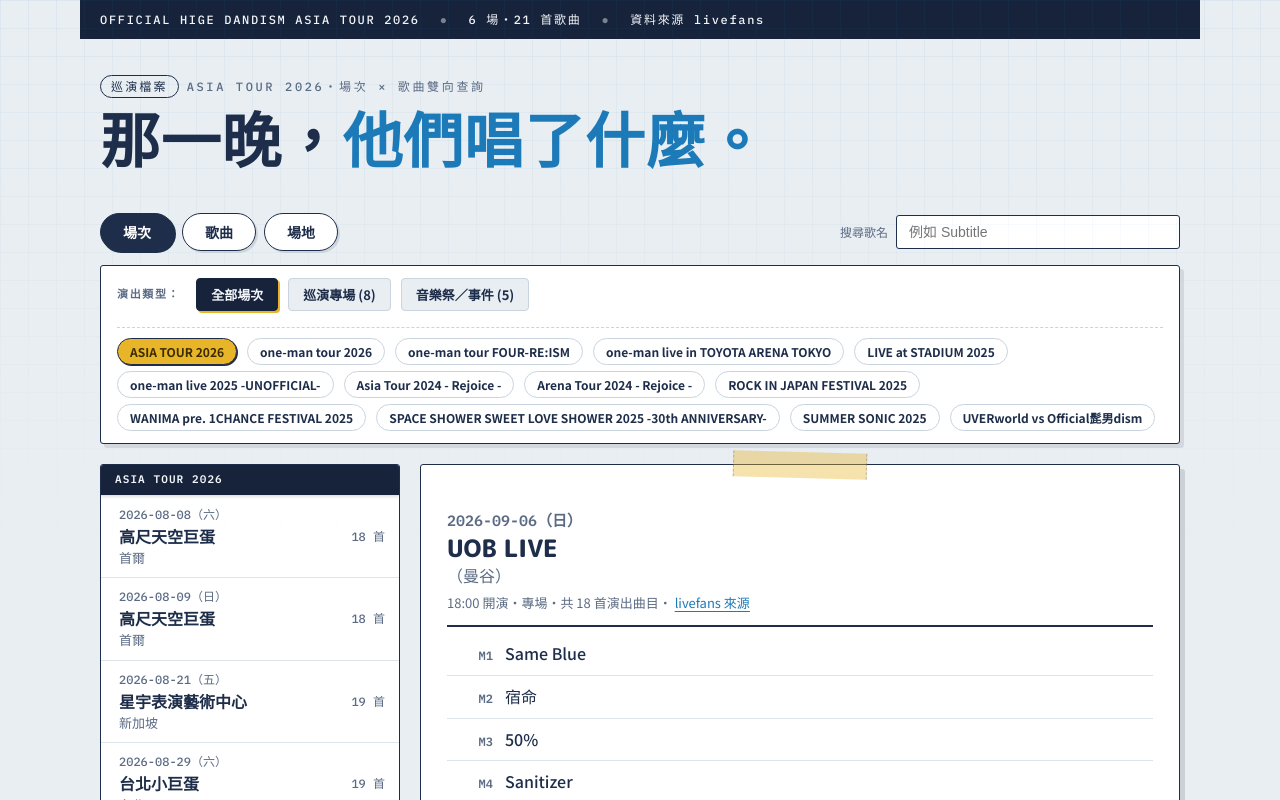
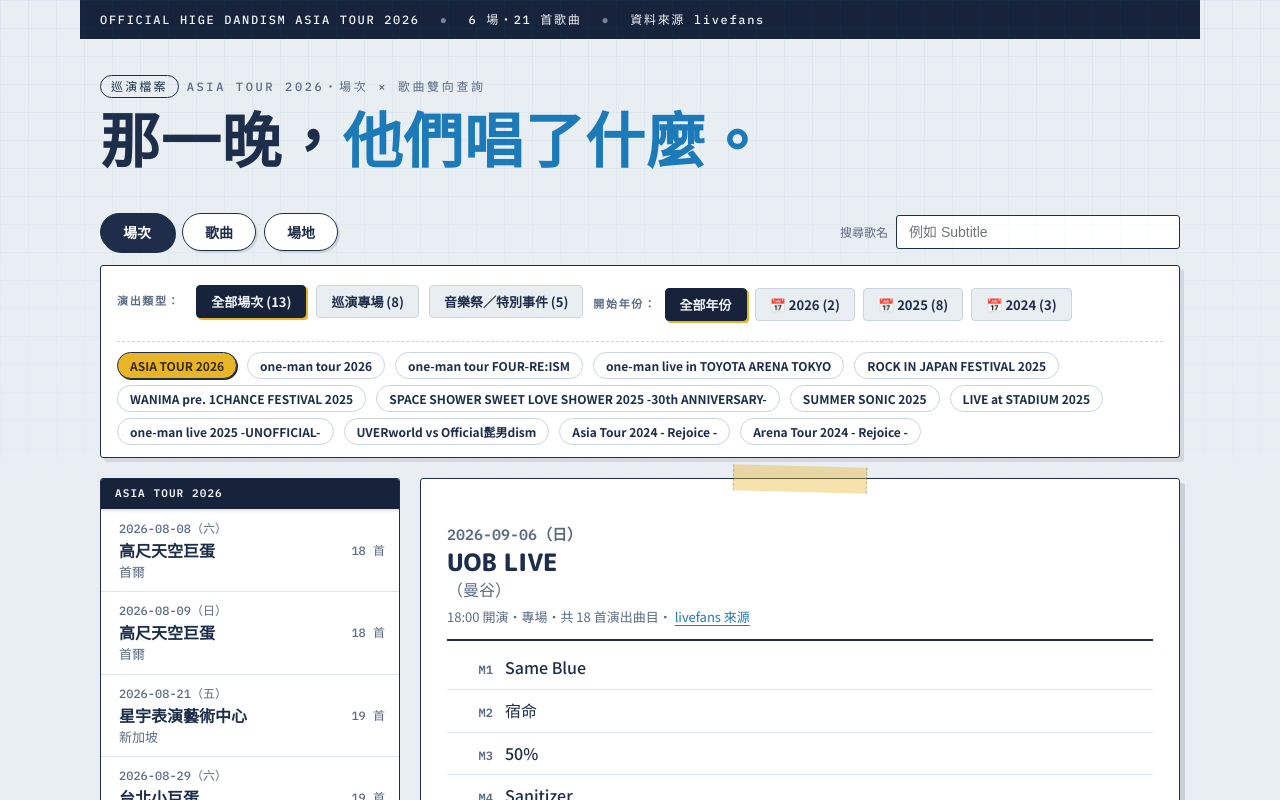
Before and after one commit to z82529371/higedan-setlist, a React (Vite) app in the folder site/: page / in a window 1280 px wide. Shown: the top 800 px of the page. Built offline with nearby package versions, Linux system fonts and the light colour scheme; the HTML template or start-up script is replaced by a standard one.

Commit message:
refactor: add venue dictionary, livefans parsing improvements and resolve diff algorithm fix

```diff
--- a/site/src/App.jsx
+++ b/site/src/App.jsx
@@ -178,15 +178,30 @@
     (diff.kind ?? []).map((k) => [k.order, k.kind]),
   );
   const skip = new Set(diff.skip ?? []);
-  const items = tpl.filter((i) => !skip.has(i.order)).map((i) => ({ ...i }));
-  for (const i of items) {
-    if (i.order in notes) i.note = notes[i.order];
-    if (i.order in kinds) i.kind = kinds[i.order];
+
+  const inserts = {};
+  for (const ins of diff.insert ?? []) {
+    (inserts[ins.after] ??= []).push({ ...ins.item });
   }
-  const inserts = {};
-  for (const ins of diff.insert ?? [])
-    (inserts[ins.after] ??= []).push({ ...ins.item });
-  return items.flatMap((i) => [i, ...(inserts[i.order] ?? [])]);
+
+  const result = [];
+  if (inserts[0]) {
+    result.push(...inserts[0]);
+  }
+
+  for (const item of tpl) {
+    if (!skip.has(item.order)) {
+      const copy = { ...item };
+      if (copy.order in notes) copy.note = notes[copy.order];
+      if (copy.order in kinds) copy.kind = kinds[copy.order];
+      result.push(copy);
+    }
+    if (inserts[item.order]) {
+      result.push(...inserts[item.order]);
+    }
+  }
+
+  return result;
 }
 
 function resolveShowItems(unit, show) {
@@ -302,6 +317,7 @@
   const [songGroupFilter, setSongGroupFilter] = useState("all");
   const [venueGroupFilter, setVenueGroupFilter] = useState("all");
   const [showGroupFilter, setShowGroupFilter] = useState("all");
+  const [showYearFilter, setShowYearFilter] = useState("all");
 
   const slipRef = useRef(null);
 
@@ -440,48 +456,90 @@
         (() => {
           const soloUnits = allUnits.filter((u) => u.type === "專場");
           const festUnits = allUnits.filter((u) => u.type !== "專場");
+
+          // Filter by category
+          const categoryFiltered = allUnits.filter((u) => {
+            if (showGroupFilter === "tour") return u.type === "專場";
+            if (showGroupFilter === "event") return u.type !== "專場";
+            return true;
+          });
+
+          // Extract available start years within current category
+          const yearsSet = new Set(
+            categoryFiltered
+              .map((u) => unitEarliest(u).split("-")[0])
+              .filter((y) => y && y !== "9999"),
+          );
+          const availableYears = Array.from(yearsSet).sort((a, b) => b.localeCompare(a));
+
+          // Filter by year if selected
+          const finalUnits = categoryFiltered.filter((u) => {
+            if (showYearFilter === "all") return true;
+            return unitEarliest(u).split("-")[0] === showYearFilter;
+          });
+
           return (
             <div className="filter-pill-bar" role="group" aria-label="場次巡演分組">
               <div className="group-label">演出類型</div>
               <button
                 className={`filter-pill ${showGroupFilter === "all" ? "is-active" : ""}`}
-                onClick={() => setShowGroupFilter("all")}
+                onClick={() => {
+                  setShowGroupFilter("all");
+                  setShowYearFilter("all");
+                }}
               >
-                全部場次
+                全部場次 ({allUnits.length})
               </button>
               <button
                 className={`filter-pill ${showGroupFilter === "tour" ? "is-active" : ""}`}
-                onClick={() => setShowGroupFilter("tour")}
+                onClick={() => {
+                  setShowGroupFilter("tour");
+                  setShowYearFilter("all");
+                }}
               >
                 巡演專場 ({soloUnits.length})
               </button>
               <button
                 className={`filter-pill ${showGroupFilter === "event" ? "is-active" : ""}`}
-                onClick={() => setShowGroupFilter("event")}
+                onClick={() => {
+                  setShowGroupFilter("event");
+                  setShowYearFilter("all");
+                }}
               >
-                音樂祭／事件 ({festUnits.length})
+                音樂祭／特別事件 ({festUnits.length})
               </button>
 
+              <div style={{ margin: "10px 0 4px 0", display: "flex", alignItems: "center", gap: "8px", flexWrap: "wrap" }}>
+                <span className="group-label" style={{ margin: 0 }}>開始年份</span>
+                <button
+                  className={`filter-pill ${showYearFilter === "all" ? "is-active" : ""}`}
+                  onClick={() => setShowYearFilter("all")}
+                >
+                  全部年份
+                </button>
+                {availableYears.map((year) => {
+                  const count = categoryFiltered.filter(
+                    (u) => unitEarliest(u).split("-")[0] === year,
+                  ).length;
+                  return (
+                    <button
+                      key={year}
+                      className={`filter-pill ${showYearFilter === year ? "is-active" : ""}`}
+                      onClick={() => setShowYearFilter(year)}
+                    >
+                      📅 {year} ({count})
+                    </button>
+                  );
+                })}
+              </div>
+
               <div className="unit-pills-row">
-                {(showGroupFilter === "all" || showGroupFilter === "tour") &&
-                  [...soloUnits]
+                {[...finalUnits]
                   .sort((a, b) => (unitEarliest(b) < unitEarliest(a) ? -1 : 1))
                   .map((u) => (
                     <button
                       key={u.id}
-                        className={`unit-pill tour-pill ${u.id === selUnitId ? "is-on" : ""}`}
-                        onClick={() => handleUnitChange(u.id)}
-                      >
-                        {shortUnitTitle(u)}
-                      </button>
-                    ))}
-                {(showGroupFilter === "all" || showGroupFilter === "event") &&
-                  [...festUnits]
-                    .sort((a, b) => (unitEarliest(b) < unitEarliest(a) ? -1 : 1))
-                    .map((u) => (
-                      <button
-                        key={u.id}
-                        className={`unit-pill event-pill ${u.id === selUnitId ? "is-on" : ""}`}
+                      className={`unit-pill ${u.type === "專場" ? "tour-pill" : "event-pill"} ${u.id === selUnitId ? "is-on" : ""}`}
                       onClick={() => handleUnitChange(u.id)}
                     >
                       {shortUnitTitle(u)}
```
Also changed, not shown: site/scripts/batch-import.mjs (+132 -10 lines), site/scripts/refine-shows.mjs (+5 -27 lines), 5 other files (tests, documents, lock files or other folders). Lines whose indentation alone changed are shown as unchanged.
